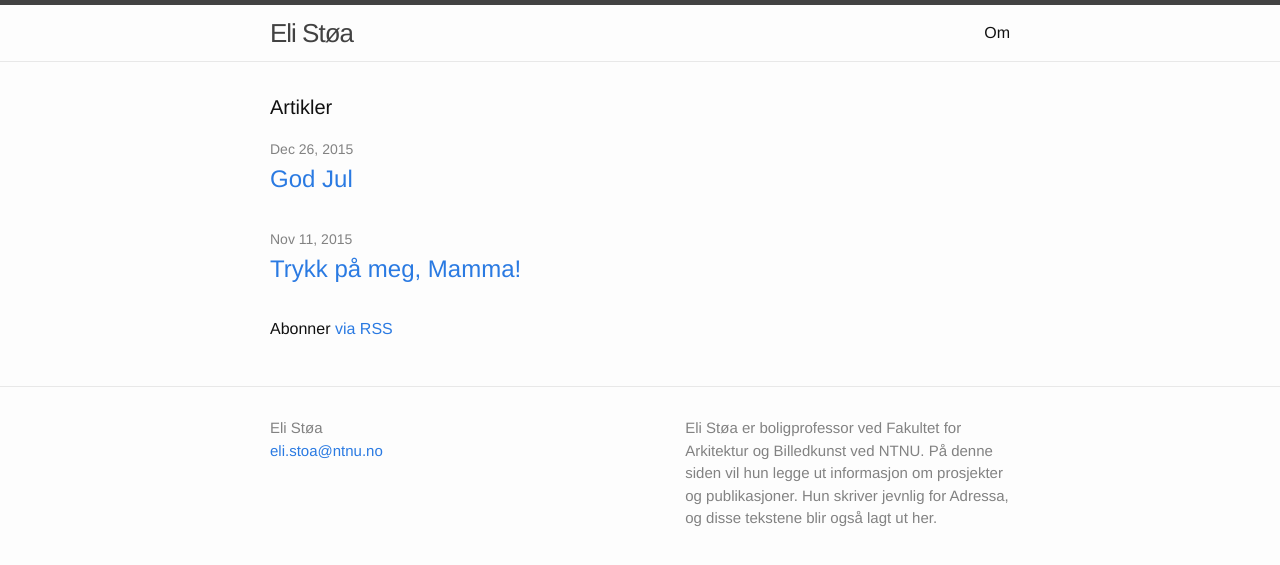
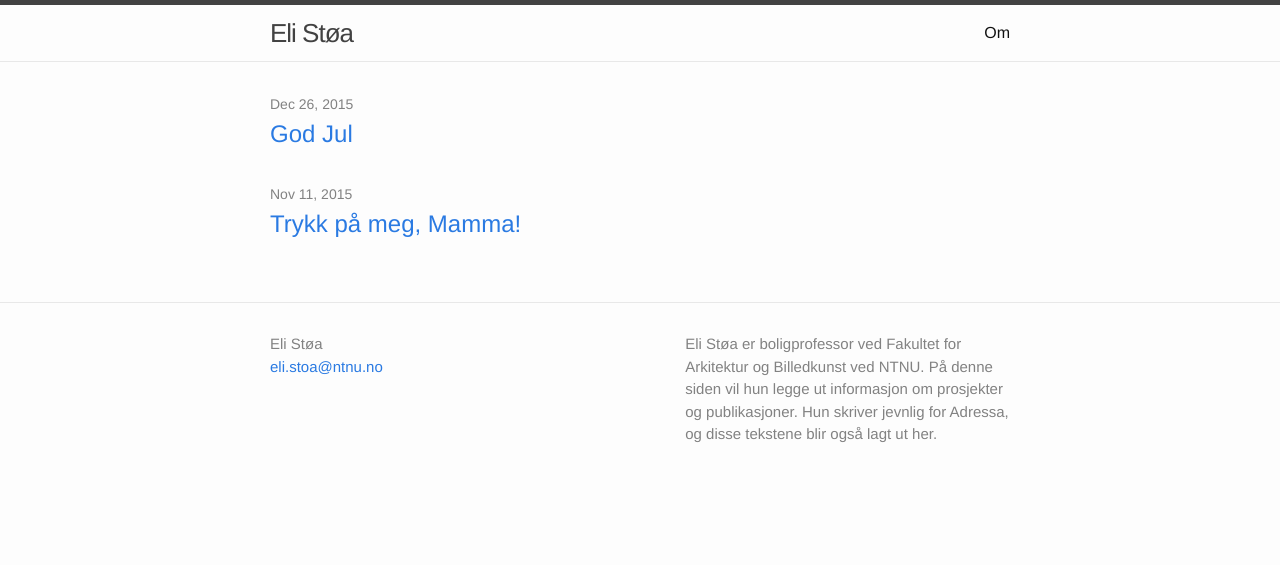
Before and after one commit to simenstoa/simenstoa.github.io, a Jekyll site: the page built from index.html, in a window 1280 px wide. Shown: the top 565 px of the page. Built offline with Jekyll 4.4.1, drawn with Linux system fonts in a browser that asks for light colours.

Commit message:
Update index.html

```diff
--- a/index.html
+++ b/index.html
@@ -3,9 +3,6 @@
 ---
 
 <div class="home">
-
-  <h1 class="page-heading">Artikler</h1>
-
   <ul class="post-list">
     {% for post in site.posts %}
       <li>
@@ -17,7 +14,4 @@
       </li>
     {% endfor %}
   </ul>
-
-  <p class="rss-subscribe">Abonner <a href="{{ "/feed.xml" | prepend: site.baseurl }}">via RSS</a></p>
-
 </div>
```
